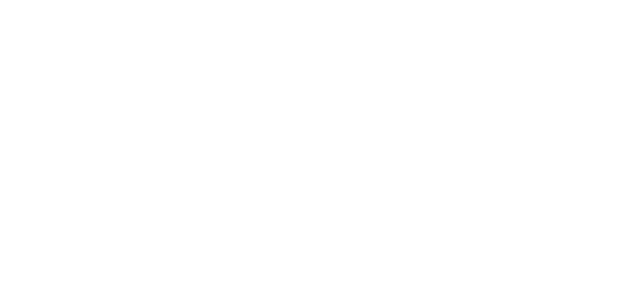
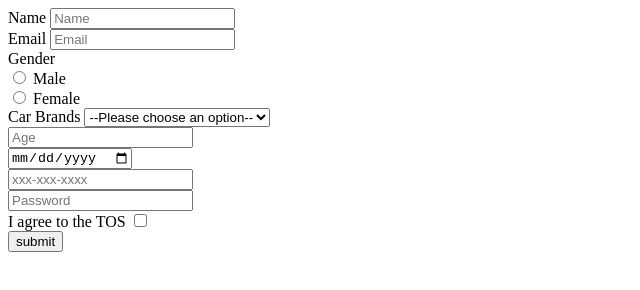
Before and after one commit to acciojob/signup-form-car-Shashank-Trivedi-dev, a website: page main.html in a window 1280 px wide. Shown: the whole page, without its empty margins (0-640 px from the left). Drawn offline with Linux system fonts and the light colour scheme.

Commit message:
created a submission

```diff
--- a/main.html
+++ b/main.html
@@ -8,6 +8,43 @@
 
 <body>
 	<!-- the entire body must be written by student -->
+	<form method="post" action="#">
+		<label for="name">Name</label>
+		<input type="text" id="name" placeholder="Name" required>
+		<br>
+		<label for="email">Email</label>
+		<input type="email" id="email" placeholder="Email" required>
+		<br>
+		<label for="gender">Gender</label> <br>
+		<input type="radio" id="gender_m" name="gender" value="male" required> Male
+		<br>
+		<input type="radio" id="gender_f" value="female" name="gender" required> Female
+		<br>
+		<label for="cars">Car Brands</label>
+		<select required id="cars" >
+
+			<option selected >--Please choose an option--</option>
+			<option>option 1</option>
+			<option>option 2</option>
+			<option>option 3</option>
+		</select>
+		<br>
+		<label for="age"></label>
+		<input type="number" id="age" placeholder="Age" required>
+		<br>
+		<label for="dob"></label>
+	<input type="date" required id="dob">
+		<br>
+		<label for="tel"></label>
+		<input type="tel" id="tel" placeholder="xxx-xxx-xxxx">
+		<br>
+		<label for="password"></label>
+		<input type="password" required id="password" placeholder="Password">
+		<br>
+		<label for="tos">I agree to the TOS</label>
+		<input type="checkbox" required id="tos"><br>
+		<input type="submit" id="submit" value="submit">
+	</form>
     <script type="text/javascript" src="./script.js">
 </script>
 
```
